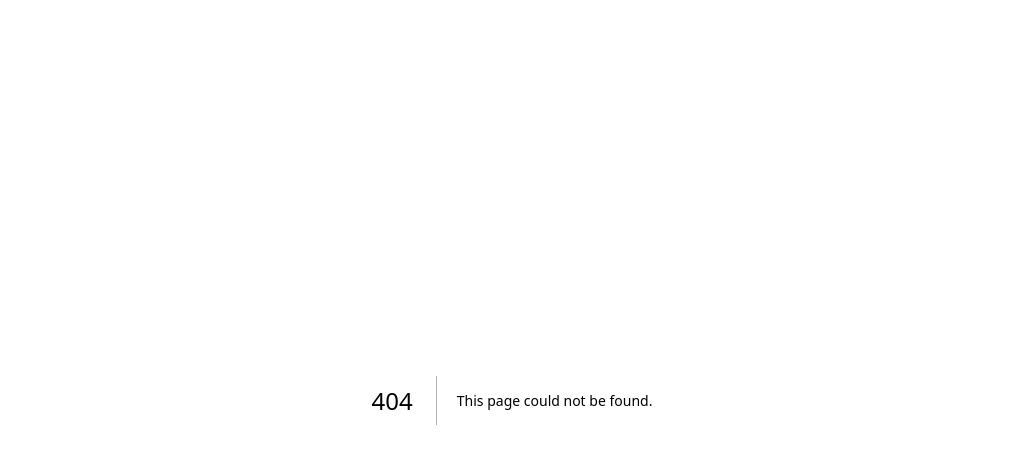
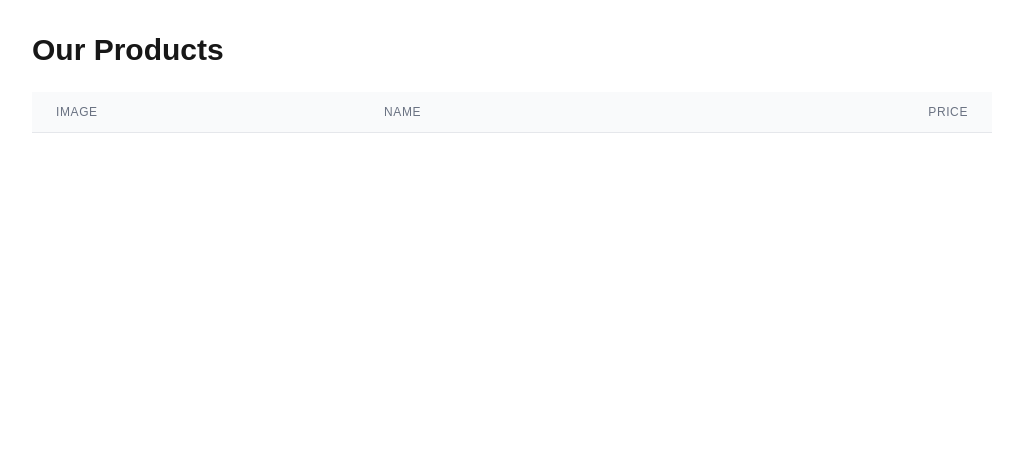
Before and after one commit to artiole-abdyli/manageInvoices, a Next.js app: page /products in a window 1280 px wide. Before the commit this address had no page. Shown: the top 464 px of the page, without its empty margins (128-1151 px from the left). Built offline with nearby package versions, Linux system fonts and the light colour scheme.

Commit message:
products

```diff
--- a/app/dashboard/page.tsx
+++ b/app/dashboard/page.tsx
@@ -62,7 +62,7 @@ export default function DashboardPage() {
           <Menu.Item key="3" icon={<UsergroupAddOutlined />}>
             Reservations
           </Menu.Item>
-          <Menu.Item key="3" icon={<UsergroupAddOutlined />}>
+          <Menu.Item key="4" icon={<UsergroupAddOutlined />}>
             Invoices
           </Menu.Item>
         </Menu>
--- /dev/null
+++ b/app/products/page.tsx
@@ -0,0 +1,13 @@
+import React from "react";
+import { Product, ProductList } from "@/src/components/products/ProductList";
+
+const ProductsPage = async () => {
+  return (
+    <main className="max-w-5xl mx-auto p-8">
+      <h1 className="text-3xl font-bold mb-6">Our Products</h1>
+      <ProductList />
+    </main>
+  );
+};
+
+export default ProductsPage;
--- /dev/null
+++ b/src/components/products/ProductList.tsx
@@ -0,0 +1,59 @@
+import React from "react";
+
+export interface Product {
+  id: string;
+  name: string;
+  price: number;
+  imageUrl?: string;
+}
+
+type ProductListProps = {
+  products?: Product[];
+};
+
+export const ProductList: React.FC<ProductListProps> = ({ products }) => {
+  return (
+    <div className="overflow-x-auto">
+      <table className="min-w-full bg-white divide-y divide-gray-200">
+        <thead className="bg-gray-50">
+          <tr>
+            <th className="px-6 py-3 text-left text-xs font-medium text-gray-500 uppercase tracking-wider">
+              Image
+            </th>
+            <th className="px-6 py-3 text-left text-xs font-medium text-gray-500 uppercase tracking-wider">
+              Name
+            </th>
+            <th className="px-6 py-3 text-right text-xs font-medium text-gray-500 uppercase tracking-wider">
+              Price
+            </th>
+          </tr>
+        </thead>
+        <tbody className="bg-white divide-y divide-gray-200">
+          {products?.map((product) => (
+            <tr key={product.id} className="hover:bg-gray-50">
+              <td className="px-6 py-4 whitespace-nowrap">
+                {product.imageUrl ? (
+                  <img
+                    src={product.imageUrl}
+                    alt={product.name}
+                    className="w-16 h-16 object-cover rounded-md"
+                  />
+                ) : (
+                  <div className="w-16 h-16 bg-gray-100 rounded-md" />
+                )}
+              </td>
+              <td className="px-6 py-4 whitespace-nowrap">
+                <div className="text-sm font-medium text-gray-900">
+                  {product.name}
+                </div>
+              </td>
+              <td className="px-6 py-4 whitespace-nowrap text-right text-sm text-gray-700">
+                ${product.price.toFixed(2)}
+              </td>
+            </tr>
+          ))}
+        </tbody>
+      </table>
+    </div>
+  );
+};
```
